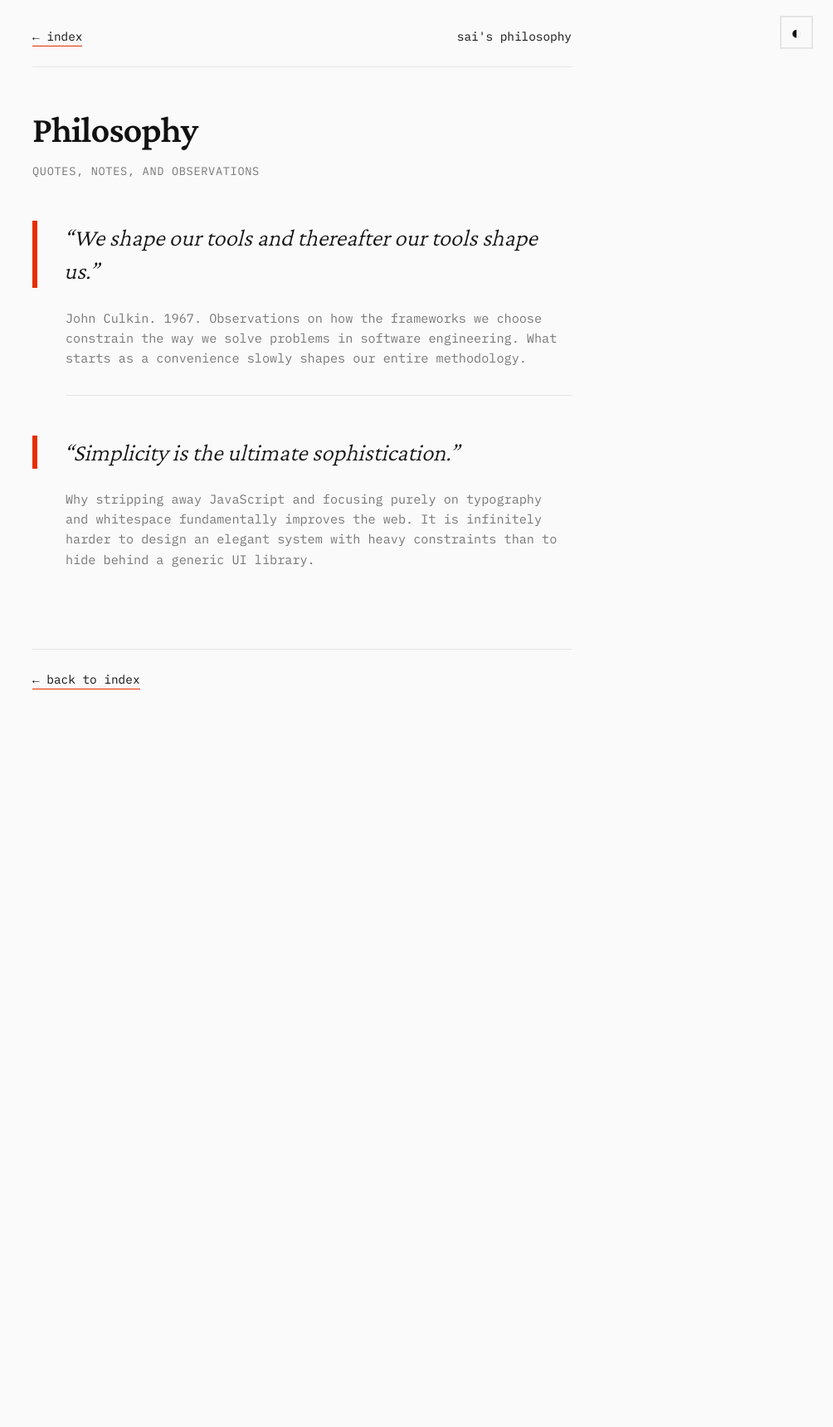
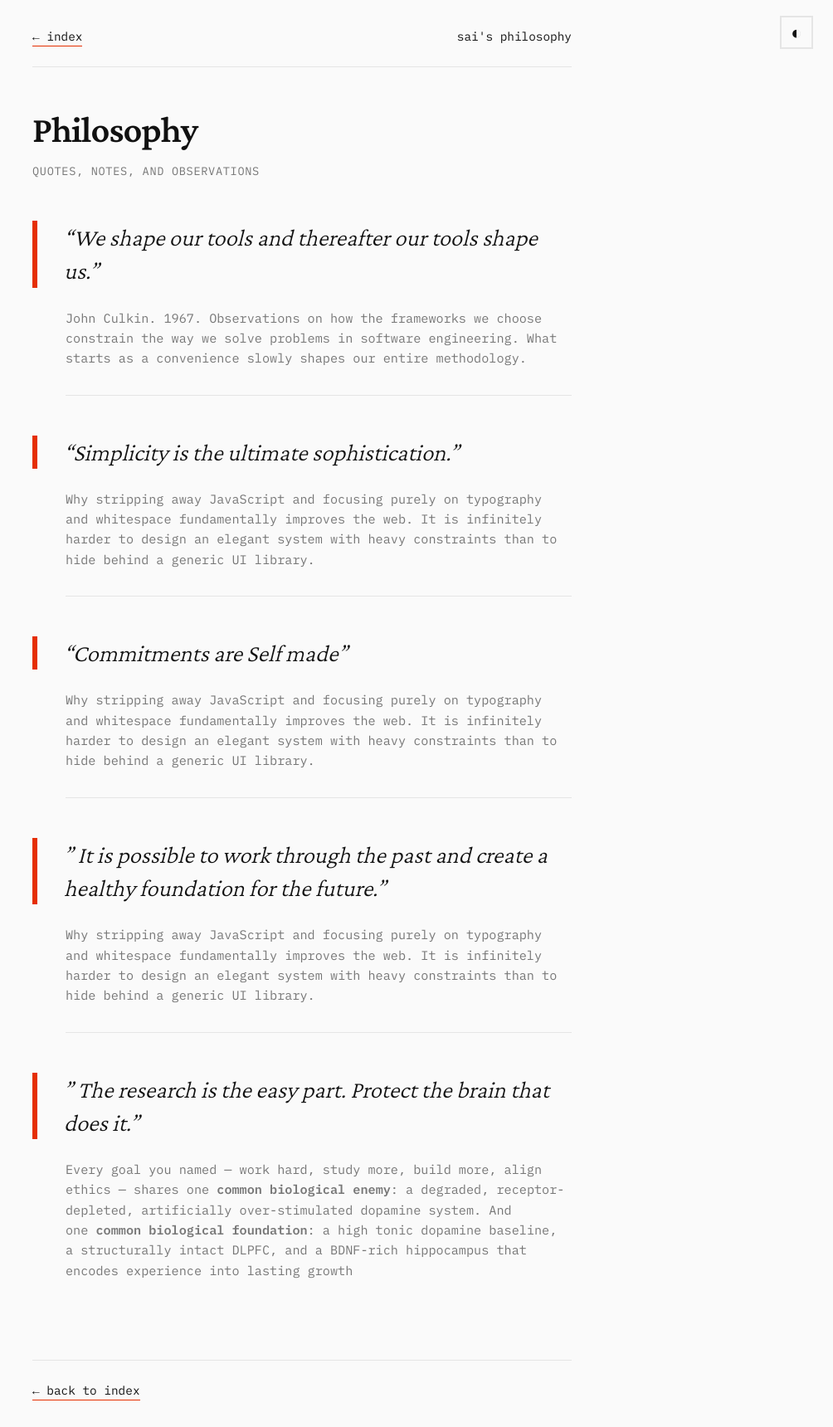
Before and after one commit to Sai21112000/sai21112000.github.io, a Jekyll site: the page built from philosophy.md, in a window 1280 px wide. Shown: the whole page at 83% size, without its empty margins (276-1280 px from the left). Built offline with Jekyll 4.4.1, drawn with Linux system fonts in a browser that asks for light colours; before the commit the page ends 900 px from its top, so only the background shows below that.

Commit message:
Quotes update 19Mar

```diff
--- a/philosophy.md
+++ b/philosophy.md
@@ -15,3 +15,21 @@ John Culkin. 1967. Observations on how the frameworks we choose constrain the wa
 
 Why stripping away JavaScript and focusing purely on typography and whitespace fundamentally improves the web. It is infinitely harder to design an elegant system with heavy constraints than to hide behind a generic UI library.
 {: .quote-note .animate-enter style="animation-delay: 0.5s;"}
+
+> "Commitments are Self made"
+{: .animate-enter style="animation-delay: 0.4s;"}
+
+Why stripping away JavaScript and focusing purely on typography and whitespace fundamentally improves the web. It is infinitely harder to design an elegant system with heavy constraints than to hide behind a generic UI library.
+{: .quote-note .animate-enter style="animation-delay: 0.5s;"}
+
+ > " It is possible to work through the past and create a healthy foundation for the future."
+{: .animate-enter style="animation-delay: 0.4s;"}
+
+Why stripping away JavaScript and focusing purely on typography and whitespace fundamentally improves the web. It is infinitely harder to design an elegant system with heavy constraints than to hide behind a generic UI library.
+{: .quote-note .animate-enter style="animation-delay: 0.5s;"}
+
+ > " The research is the easy part. Protect the brain that does it."
+{: .animate-enter style="animation-delay: 0.4s;"}
+
+Every goal you named — work hard, study more, build more, align ethics — shares one **common biological enemy**: a degraded, receptor-depleted, artificially over-stimulated dopamine system. And one **common biological foundation**: a high tonic dopamine baseline, a structurally intact DLPFC, and a BDNF-rich hippocampus that encodes experience into lasting growth
+{: .quote-note .animate-enter style="animation-delay: 0.5s;"}
```
Also changed, not shown: 1 other file.
